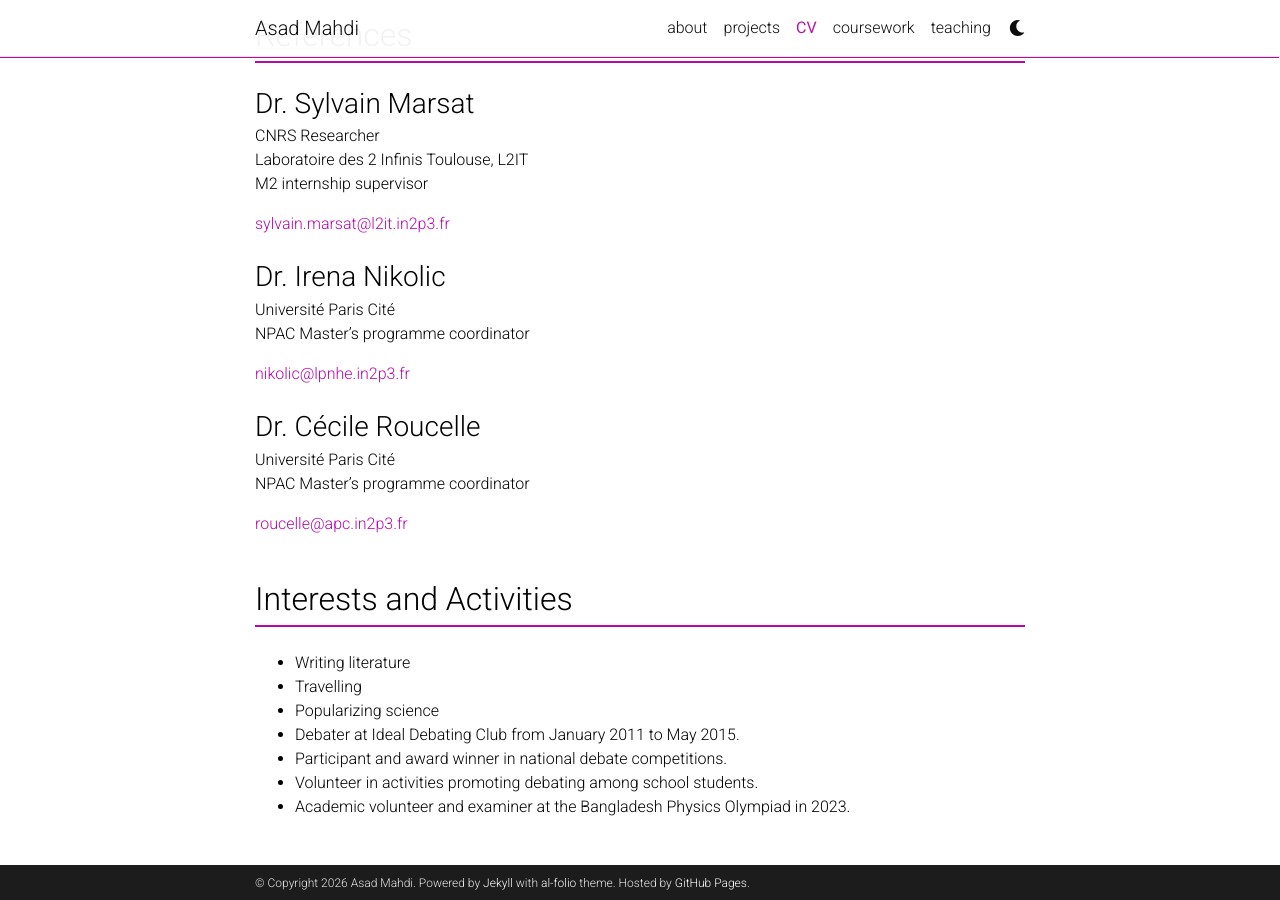
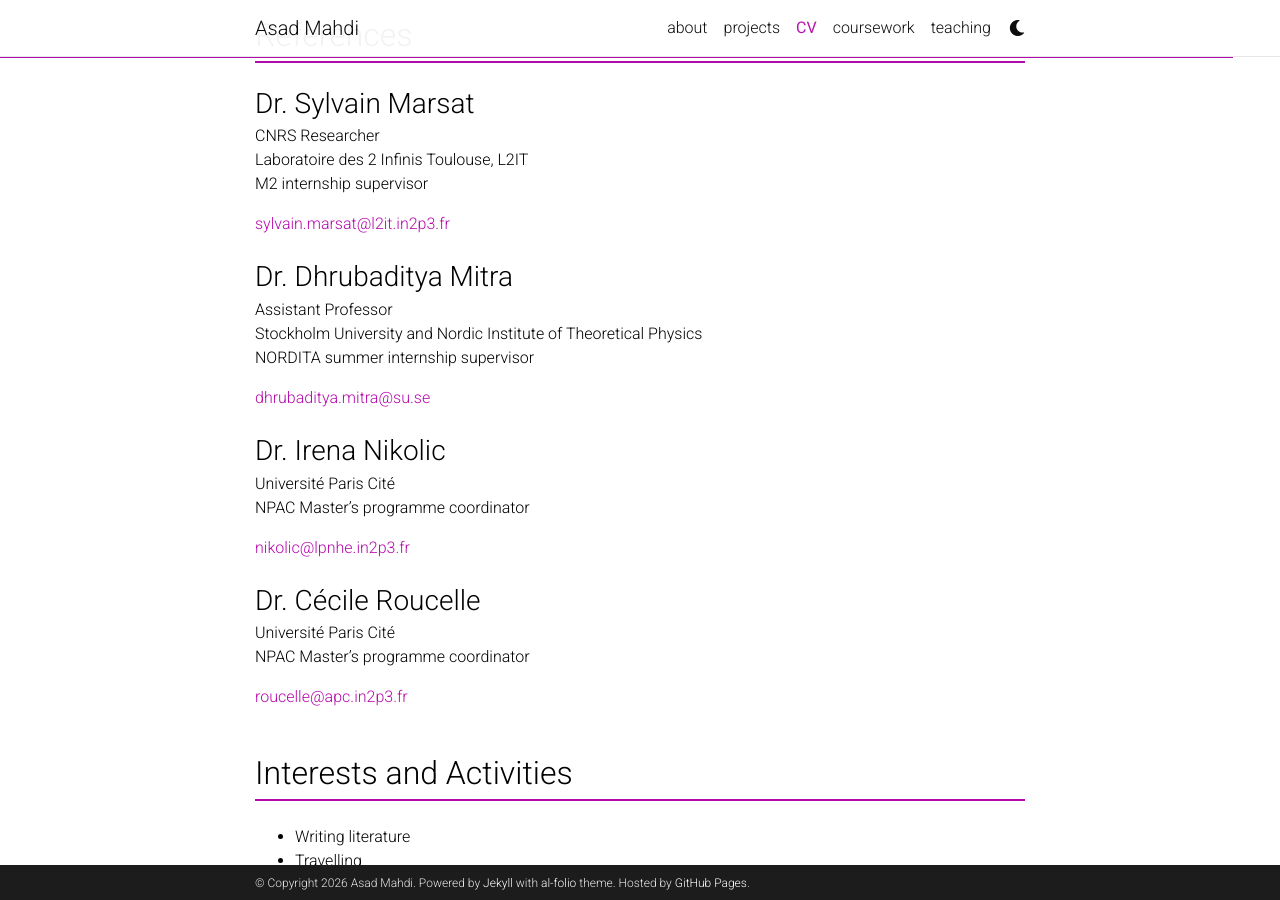
Before and after one commit to asadmahdi-phy/asadmahdi-phy.github.io, a Jekyll site: the page built from _pages/cv.md, in a window 1280 px wide and 900 px high, scrolled down 4691 px. Built offline with Jekyll 4.4.1, drawn with Linux system fonts in a browser that asks for light colours; comment, search, counter and statistics services are not loaded; a style sheet for code colours, icons or effects is not loaded.

Commit message:
Update cv.md

```diff
--- a/_pages/cv.md
+++ b/_pages/cv.md
@@ -586,6 +586,15 @@ Score report
 <a href="mailto:sylvain.marsat@l2it.in2p3.fr">sylvain.marsat@l2it.in2p3.fr</a>
 </div>
 <div class="cv-simple-entry">
+<h3>Dr. Dhrubaditya Mitra</h3>
+<p>
+        Assistant Professor<br/>
+        Stockholm University and Nordic Institute of Theoretical Physics<br/>
+        NORDITA summer internship supervisor
+      </p>
+<a href="mailto:dhrubaditya.mitra@su.se">dhrubaditya.mitra@su.se</a>
+</div>
+<div class="cv-simple-entry">
 <h3>Dr. Irena Nikolic</h3>
 <p>
         Université Paris Cité<br/>
```
